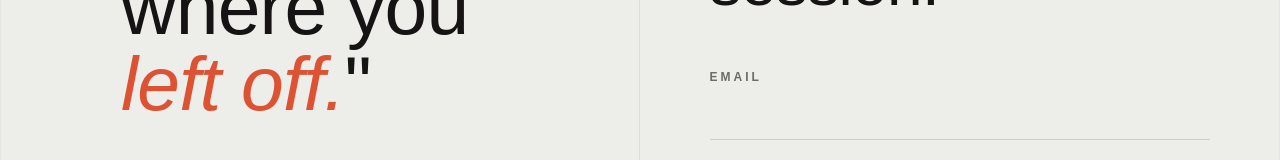
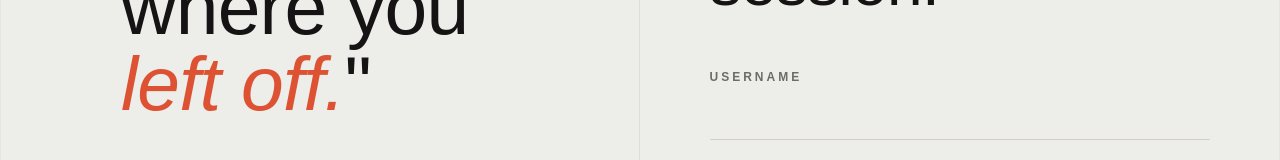
Before and after one commit to SahanMihikalpa/frontend-robot-, a Next.js app: page /login in a window 1280 px wide. Shown: the part 344-504 px from the top of the page. Built offline with nearby package versions, Linux system fonts and the light colour scheme; no server answers; a web font is replaced by a local one.

Commit message:
Login form mislabled bug fix

```diff
--- a/pages/login.tsx
+++ b/pages/login.tsx
@@ -100,7 +100,7 @@ export default function Login() {
                 fontWeight: 600
               }}
             >
-              Email
+              Username
             </label>
             <input
               className="editorial-input"
```
